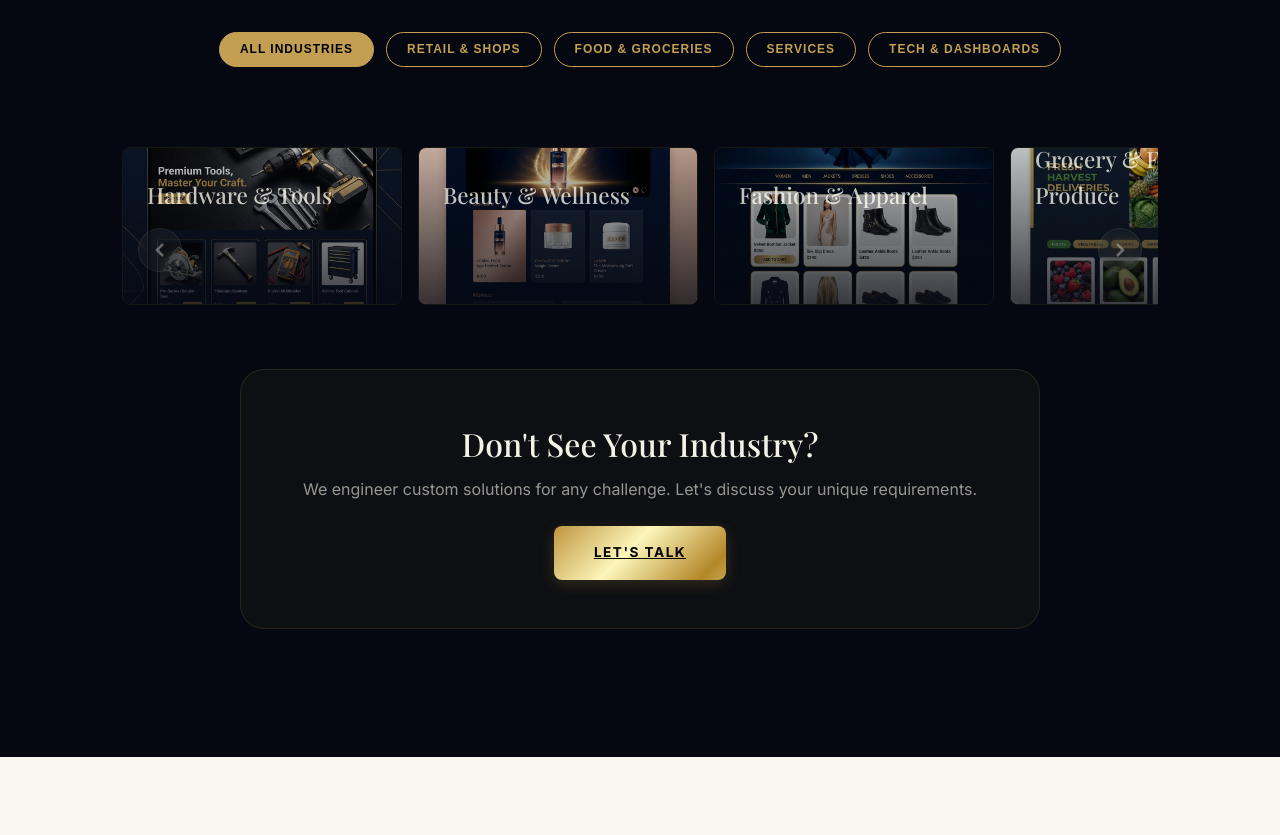
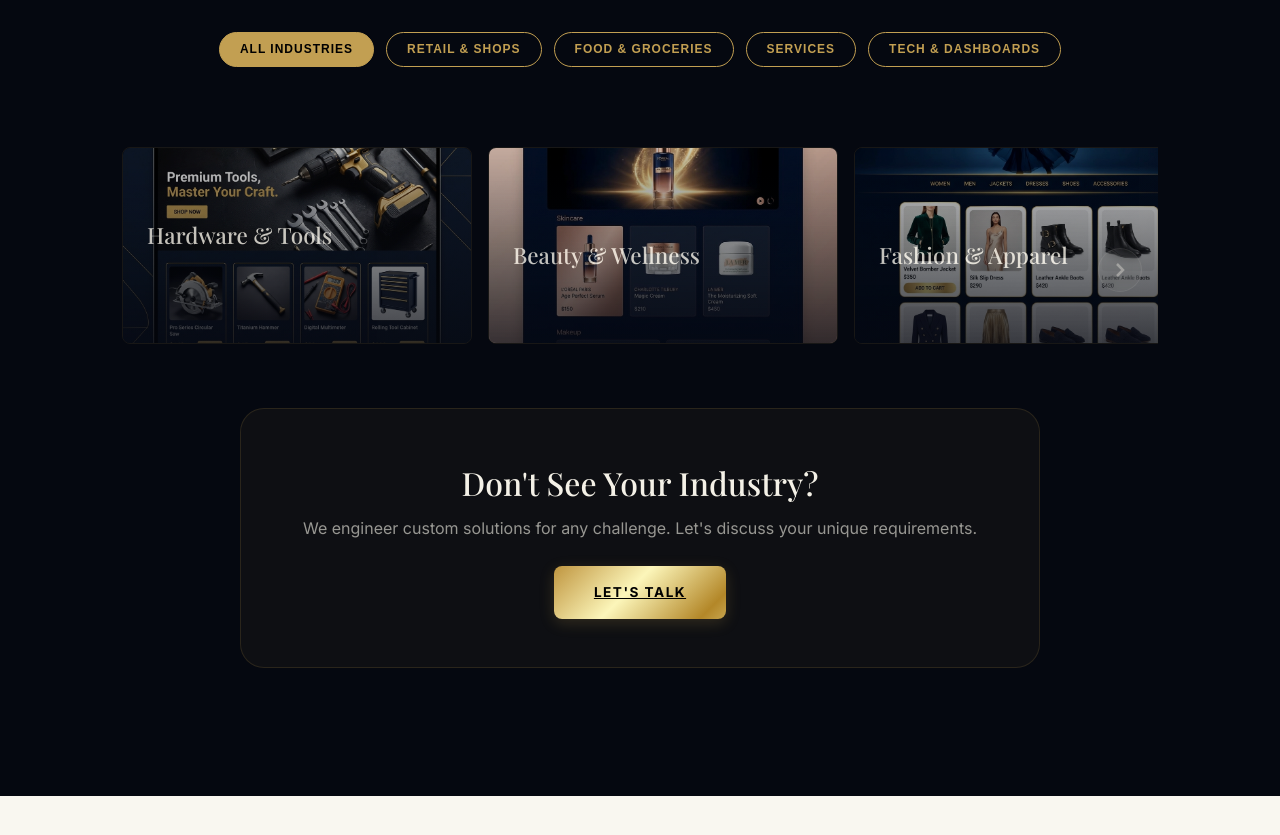
Before and after one commit to Mapetere/nm_holdings_site, a Next.js app: page /services in a window 1280 px wide. Shown: the part 1980-2815 px from the top of the page. Built offline with nearby package versions, Linux system fonts and the light colour scheme; a web font is replaced by a local one.

Commit message:
feat: add Portfolio Showcase component featuring industry filters and a Netflix-style slider for project examples.

```diff
--- a/src/components/PortfolioShowcase.tsx
+++ b/src/components/PortfolioShowcase.tsx
@@ -1,5 +1,5 @@
 'use client';
-import React, { useState, useRef } from 'react';
+import React, { useState, useRef, useEffect } from 'react';
 import Image from 'next/image';
 import Link from 'next/link';
 
@@ -98,6 +98,28 @@ export default function IndustryExamples() {
         ? exampleItems
         : exampleItems.filter(item => item.industry === activeIndustry);
 
+    const [canScrollLeft, setCanScrollLeft] = useState(false);
+    const [canScrollRight, setCanScrollRight] = useState(true);
+
+    const checkScroll = () => {
+        if (scrollRef.current) {
+            const { scrollLeft, scrollWidth, clientWidth } = scrollRef.current;
+            setCanScrollLeft(scrollLeft > 10);
+            setCanScrollRight(scrollLeft < scrollWidth - clientWidth - 10);
+        }
+    };
+
+    useEffect(() => {
+        checkScroll();
+        // Check after a bit to account for rendering
+        const timer = setTimeout(checkScroll, 100);
+        window.addEventListener('resize', checkScroll);
+        return () => {
+            window.removeEventListener('resize', checkScroll);
+            clearTimeout(timer);
+        };
+    }, [filteredItems]);
+
     const scroll = (direction: 'left' | 'right') => {
         if (scrollRef.current) {
             const { scrollLeft, clientWidth } = scrollRef.current;
@@ -106,6 +128,8 @@ export default function IndustryExamples() {
                 left: direction === 'left' ? scrollLeft - scrollAmount : scrollLeft + scrollAmount,
                 behavior: 'smooth'
             });
+            // After scroll finishes
+            setTimeout(checkScroll, 500);
         }
     };
 
@@ -172,6 +196,7 @@ export default function IndustryExamples() {
                 {/* Netflix-style Slider Area */}
                 <div style={{ position: 'relative', width: '100%' }}>
                     {/* Navigation Arrows */}
+                    {canScrollLeft && (
                         <button
                             onClick={() => scroll('left')}
                             className="netflix-nav left"
@@ -179,6 +204,8 @@ export default function IndustryExamples() {
                         >
                             <svg width="24" height="24" viewBox="0 0 24 24" fill="none" stroke="currentColor" strokeWidth="2.5"><path d="M15 18l-6-6 6-6" /></svg>
                         </button>
+                    )}
+                    {canScrollRight && (
                         <button
                             onClick={() => scroll('right')}
                             className="netflix-nav right"
@@ -186,9 +213,11 @@ export default function IndustryExamples() {
                         >
                             <svg width="24" height="24" viewBox="0 0 24 24" fill="none" stroke="currentColor" strokeWidth="2.5"><path d="M9 18l6-6-6-6" /></svg>
                         </button>
+                    )}
 
                     <div
                         ref={scrollRef}
+                        onScroll={checkScroll}
                         className="netflix-scroll"
                         style={{
                             display: 'flex',
@@ -208,7 +237,7 @@ export default function IndustryExamples() {
                                 className="netflix-card"
                                 style={{
                                     position: 'relative',
-                                    minWidth: '280px',
+                                    minWidth: '350px',
                                     flex: '0 0 auto',
                                     aspectRatio: '16/9',
                                     borderRadius: '8px',
```
Lines whose indentation alone changed are shown as unchanged.
